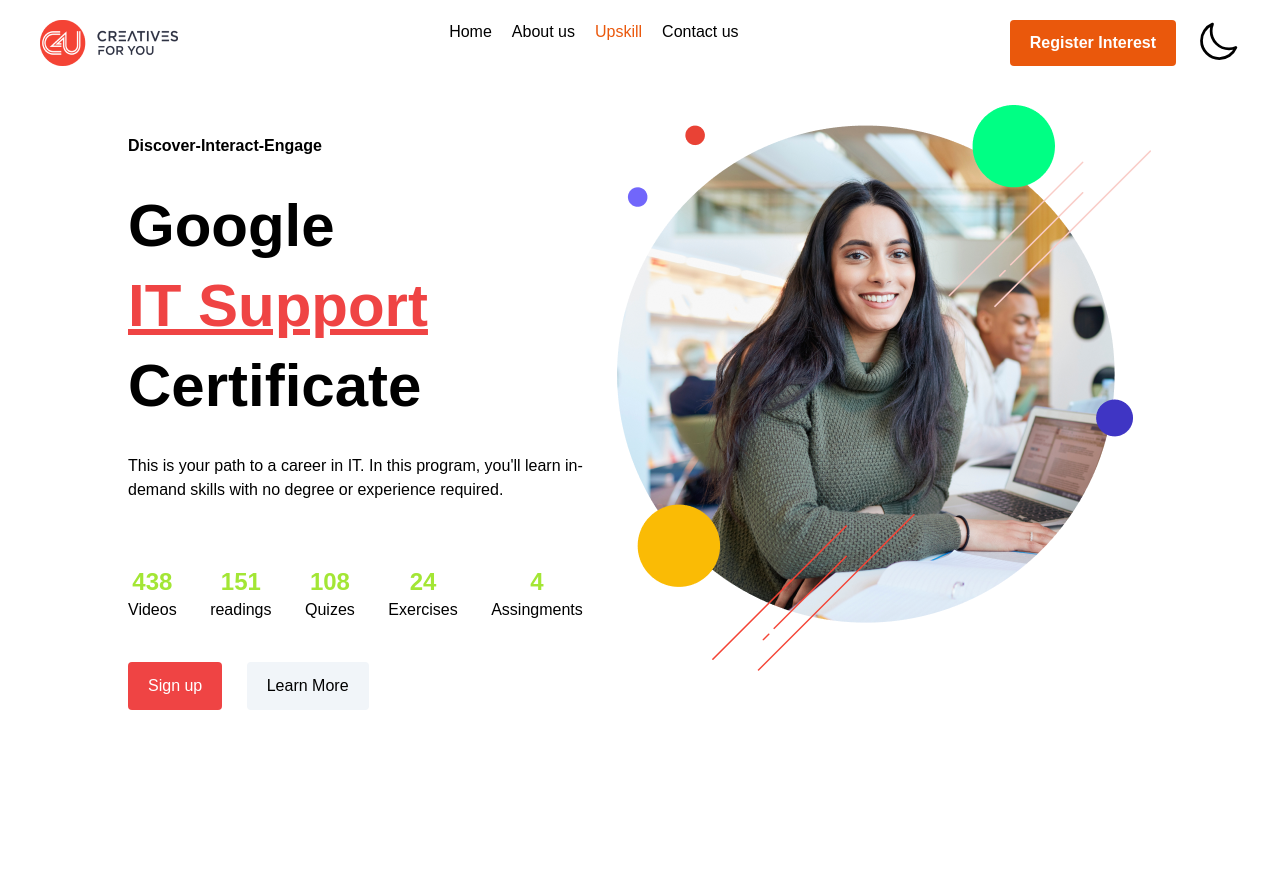
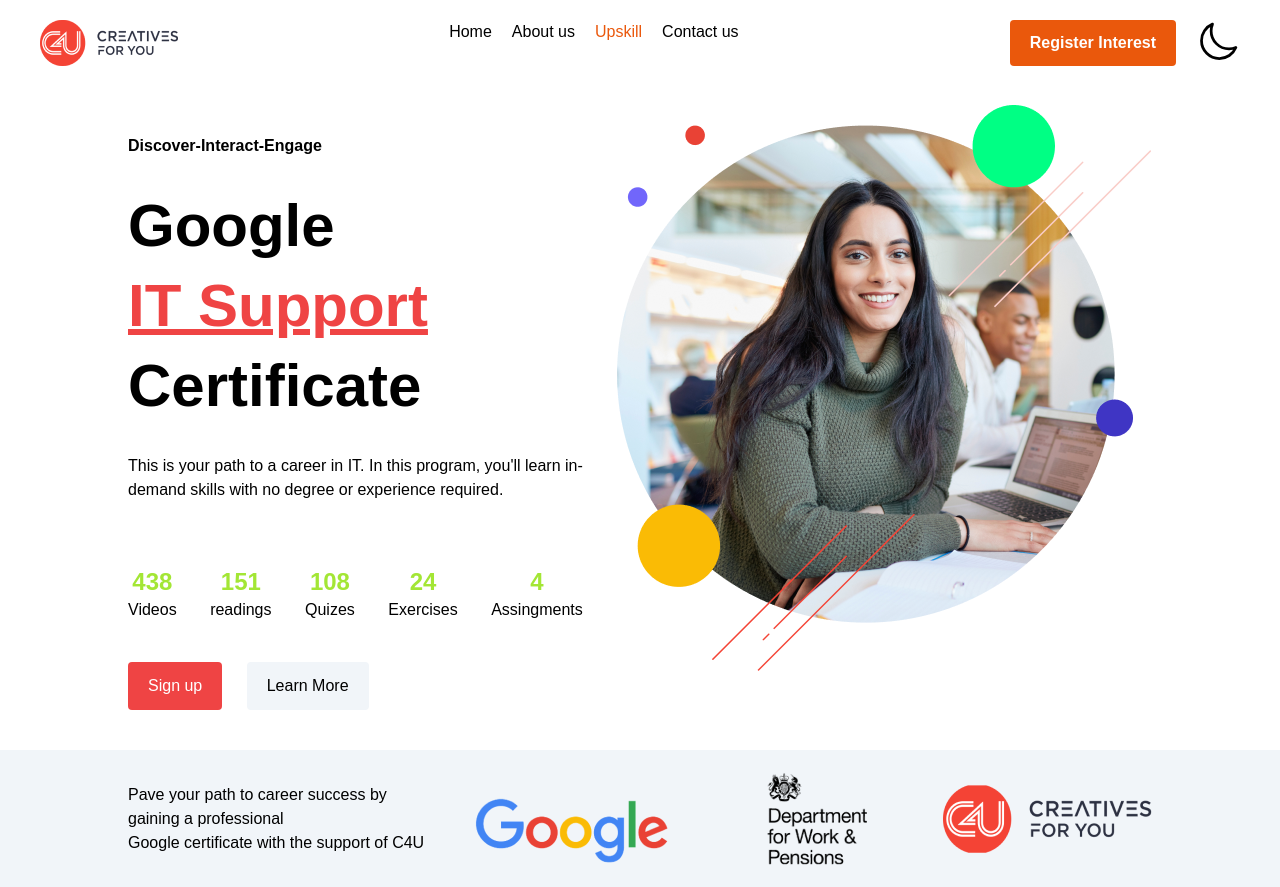
Before and after one commit to Jerome-Mondol/TailwindAssingment, a website built with Vite: page index.html in a window 1280 px wide. Before the commit the page ends 800 px from the top, so only its background shows below. Built offline with nearby package versions, Linux system fonts and the light colour scheme.

Commit message:
logos done

```diff
--- a/index.html
+++ b/index.html
@@ -21,7 +21,7 @@
           </div>
           <div class="navBtns flex pt-5">
             <button
-              class="bg-orange-600 px-5 rounded text-white font-bold mr-5"
+              class="bg-orange-600 px-5 rounded text-white font-bold mr-5 hover:bg-green-200 hover:text-black"
             >
               Register Interest
             </button>
@@ -71,13 +71,26 @@
               </div>
 
               <div class="heroBtns">
-                <button class="px-5 py-3 bg-red-500 text-white rounded mt-10">Sign up</button>
+                <button class="px-5 py-3 bg-red-500 text-white rounded mt-10 hover:bg-green-200 hover:text-black">Sign up</button>
                 <button class="px-5 py-3 bg-slate-100 text-black rounded mt-10 ml-5">Learn More</button>
               </div>
           </div>
+          <div class="hero2 flex justify-center items-center mr-32"><img src="./img/HeroImage.png" alt="" /></div>
 
 
-          <div class="hero2 flex justify-center items-center mr-32"><img src="./img/HeroImage.png" alt="" /></div>
+          </div>
+
+          <div class="logos flex justify-between items-center flex-row bg-slate-100 mt-10">
+            <div class="logo ml-32">Pave your path to career success by <br> gaining  a  professional <br> Google certificate with the support of C4U</div>
+            <div class="logo ">
+                <img src="./img/Google.png" alt="">
+            </div>
+            <div class="logo">
+                <img src="./img/Work & Pensions.png" alt="">
+            </div>
+            <div class="logo mr-32">
+                <img src="./img/c4u full logo_2022 1.png" alt="">
+            </div>
         </div>
       </div>
     </div>
```
Also changed, not shown: img/Google.png (added), img/Work & Pensions.png (added), img/c4u full logo_2022 1.png (added).
